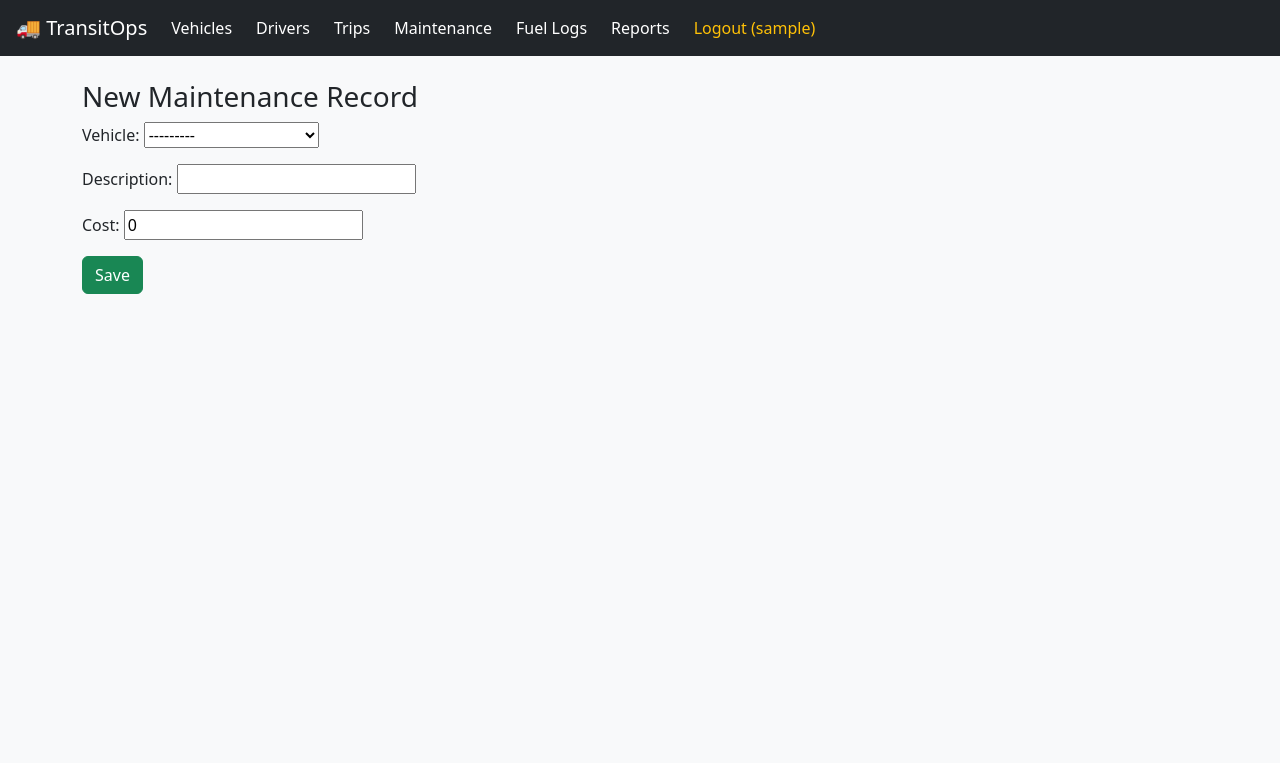
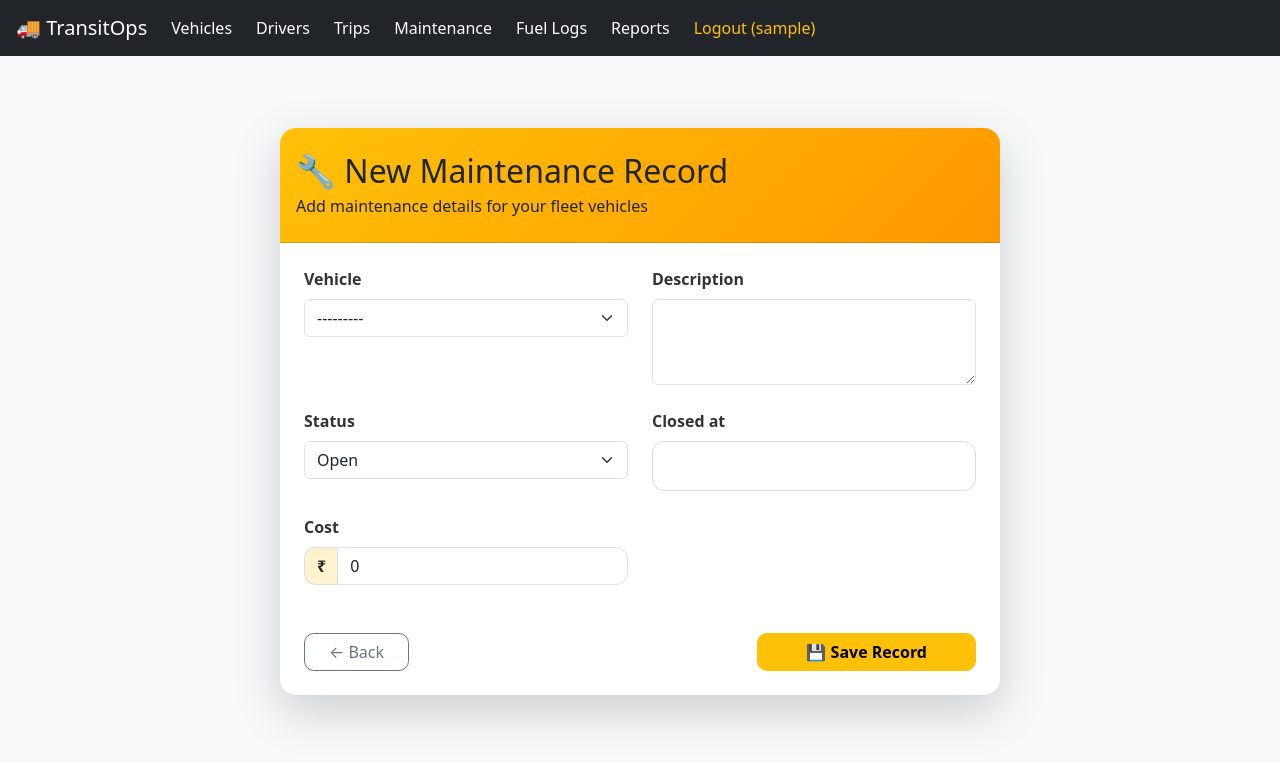
Before and after one commit to anshika533/test, a Django app: page /maintenance/add/ in a window 1280 px wide. Shown: the top 763 px of the page. Run offline with Django 5.2, Linux system fonts and the light colour scheme; a user stored in the database is signed in; tables that the repository leaves empty hold one stand-in row (values such as "Sample post").

Commit message:
Forms.py

```diff
--- a/fleet/forms.py
+++ b/fleet/forms.py
@@ -36,7 +36,21 @@
 class MaintenanceForm(forms.ModelForm):
     class Meta:
         model = MaintenanceLog
-        fields = ['vehicle', 'description', 'cost']
+        fields = '__all__'
+        widgets = {
+            'vehicle': forms.Select(attrs={'class': 'form-select'}),
+            'maintenance_type': forms.Select(attrs={'class': 'form-select'}),
+            'date': forms.DateInput(attrs={'class': 'form-control', 'type': 'date'}),
+            'cost': forms.NumberInput(attrs={
+                'class': 'form-control',
+                'placeholder': '₹ Enter Cost'
+            }),
+            'description': forms.Textarea(attrs={
+                'class': 'form-control',
+                'rows': 3
+            }),
+            'status': forms.Select(attrs={'class': 'form-select'}),
+        }
 
     def __init__(self, *args, **kwargs):
         super().__init__(*args, **kwargs)
--- a/templates/fleet/maintenance_form.html
+++ b/templates/fleet/maintenance_form.html
@@ -1,5 +1,141 @@
 {% extends "base.html" %}
+
 {% block content %}
-<h3>New Maintenance Record</h3>
-<form method="post">{% csrf_token %}{{ form.as_p }}<button class="btn btn-success">Save</button></form>
+<div class="container py-5">
+    <div class="row justify-content-center">
+        <div class="col-lg-8">
+
+            <div class="card border-0 shadow-lg rounded-4 overflow-hidden">
+
+                <!-- Header -->
+                <div class="card-header text-dark py-4">
+                    <h2 class="mb-1">🔧 New Maintenance Record</h2>
+                    <p class="mb-0">
+                        Add maintenance details for your fleet vehicles
+                    </p>
+                </div>
+
+                <!-- Form -->
+                <div class="card-body p-4">
+                    <form method="post">
+                        {% csrf_token %}
+
+                        <div class="row">
+
+                            {% for field in form %}
+                                {% if field.name != "cost" %}
+                                <div class="col-md-6 mb-4">
+                                    <label class="form-label fw-bold">
+                                        {{ field.label }}
+                                    </label>
+
+                                    {{ field }}
+
+                                    {% if field.help_text %}
+                                        <small class="text-muted d-block mt-1">
+                                            {{ field.help_text }}
+                                        </small>
+                                    {% endif %}
+
+                                    {% if field.errors %}
+                                        <div class="text-danger small mt-1">
+                                            {{ field.errors }}
+                                        </div>
+                                    {% endif %}
+                                </div>
+                                {% endif %}
+                            {% endfor %}
+
+                            <!-- Cost Field with Rupee Symbol -->
+                            <div class="col-md-6 mb-4">
+                                <label class="form-label fw-bold">
+                                    {{ form.cost.label }}
+                                </label>
+
+                                <div class="input-group">
+                                    <span class="input-group-text">₹</span>
+                                    {{ form.cost }}
+                                </div>
+
+                                {% if form.cost.errors %}
+                                    <div class="text-danger small mt-1">
+                                        {{ form.cost.errors }}
+                                    </div>
+                                {% endif %}
+                            </div>
+
+                        </div>
+
+                        <div class="d-flex justify-content-between mt-4">
+                            <a href="{% url 'maintenance_list' %}" class="btn btn-outline-secondary px-4">
+                                ← Back
+                            </a>
+
+                            <button type="submit" class="btn btn-warning px-5 fw-bold">
+                                💾 Save Record
+                            </button>
+                        </div>
+
+                    </form>
+                </div>
+
+            </div>
+
+        </div>
+    </div>
+</div>
+
+<style>
+.card{
+    transition: all 0.3s ease;
+}
+
+.card:hover{
+    transform: translateY(-4px);
+}
+
+input,
+select,
+textarea{
+    width: 100%;
+    padding: 12px 15px;
+    border: 1px solid #dcdcdc;
+    border-radius: 12px;
+    transition: 0.3s;
+}
+
+input:focus,
+select:focus,
+textarea:focus{
+    border-color: #ffc107;
+    box-shadow: 0 0 10px rgba(255,193,7,0.25);
+    outline: none;
+}
+
+.form-label{
+    color: #333;
+}
+
+.card-header{
+    background: linear-gradient(135deg, #ffc107, #ff9800);
+}
+
+.btn-warning,
+.btn-outline-secondary{
+    border-radius: 10px;
+}
+
+.input-group-text{
+    background: #fff3cd;
+    border: 1px solid #dcdcdc;
+    border-right: none;
+    font-weight: bold;
+    border-radius: 12px 0 0 12px;
+}
+
+.input-group input{
+    border-radius: 0 12px 12px 0 !important;
+}
+</style>
+
 {% endblock %}
```
